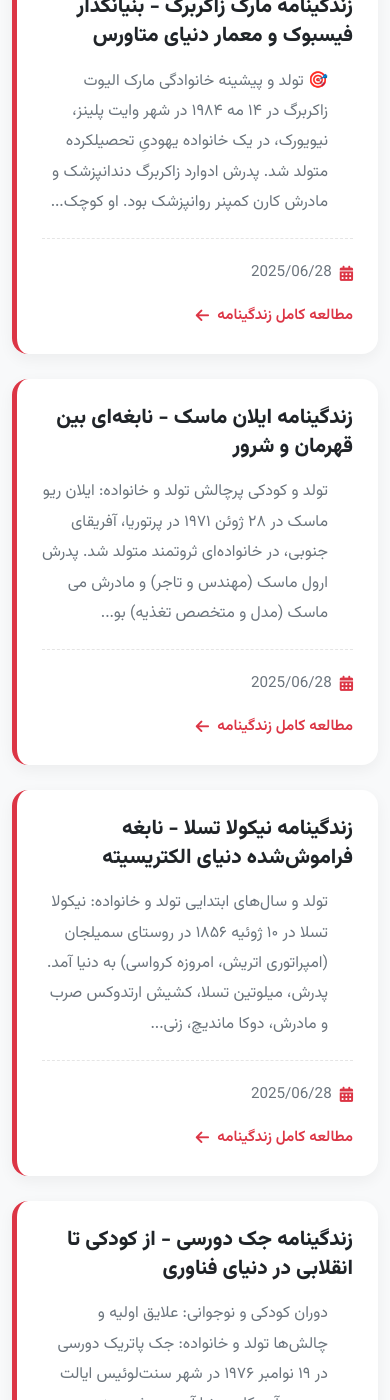
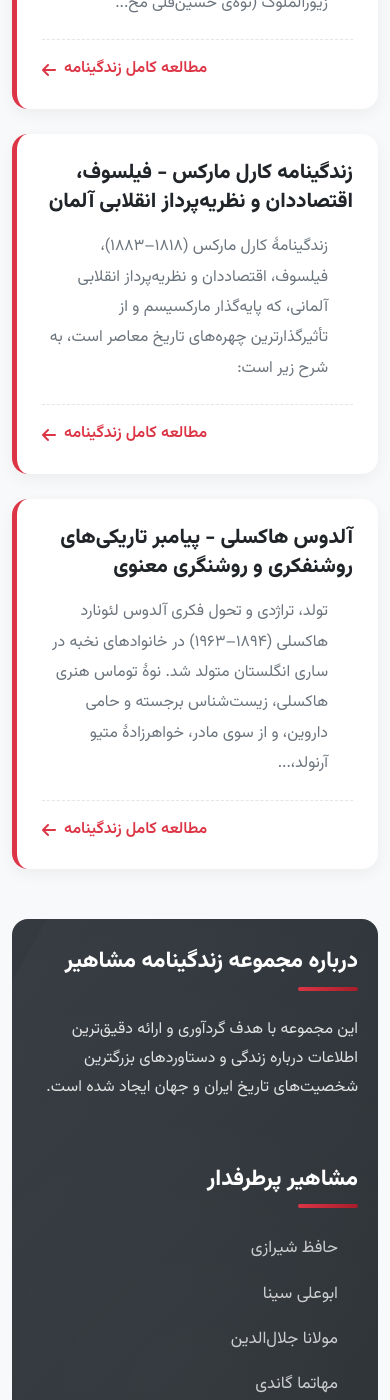
Before and after one commit to darkblog/darkblog.github.io, a Jekyll site: the page built from blog.html, in a window 390 px wide and 1400 px high, scrolled down 25215 px. Built offline with Jekyll 4.4.1, drawn with Linux system fonts in a browser that asks for light colours; some of the changed text lies outside the part shown.

Commit message:
Update blog.html

```diff
--- a/blog.html
+++ b/blog.html
@@ -85,12 +82,12 @@
 
         /* Professional Search Styles */
         .search-container {
-            background: transparent; /* Background removed */
+            background: transparent;
             border-radius: 16px;
-            padding: 0; /* Padding adjusted */
-            margin-bottom: 35px;
-            border: none; /* Border removed */
-            box-shadow: none; /* Box shadow removed */
+            padding: 0;
+            margin-bottom: 40px;
+            border: none;
+            box-shadow: none;
             max-width: 700px;
             margin: 0 auto 40px;
         }
@@ -213,32 +210,16 @@
             line-height: 1;
         }
 
-        .post-meta {
-            display: flex;
-            justify-content: space-between;
-            align-items: center;
-            color: var(--text-secondary);
-            font-size: 0.95rem;
-            padding-top: 20px;
-            border-top: 1px dashed rgba(0, 0, 0, 0.1);
-        }
-
-        .post-date {
-            display: flex;
-            align-items: center;
-        }
-
-        .post-date i {
-            margin-left: 8px;
-            color: var(--primary-color);
-        }
-
         .read-more {
             color: var(--primary-color);
             font-weight: 600;
             display: flex;
             align-items: center;
+            justify-content: flex-end;
             transition: all 0.3s ease;
+            margin-top: 15px;
+            padding-top: 15px;
+            border-top: 1px dashed rgba(0, 0, 0, 0.1);
         }
 
         .read-more i {
@@ -420,12 +401,6 @@
         }
 
         @media (max-width: 576px) {
-            .post-meta {
-                flex-direction: column;
-                align-items: flex-start;
-                gap: 15px;
-            }
-
             .post-title {
                 font-size: 1.3rem;
             }
@@ -455,15 +430,15 @@
         <!-- Header Section -->
         <div class="header">
             <h1>زندگینامه مشاهیر</h1>
-            <p>بیوگرافی بزرگان ایران و جهان به زبان ساده</p>
+            <p>بیوگرافی، دستاوردها و جملات ماندگار بزرگان تاریخ در حوزه‌های سیاست، هنر، علم و ورزش</p>
         </div>
 
         <!-- Professional Search Section -->
         <div class="search-container">
             <form action="https://www.google.com/search" method="get" target="_blank">
                 <div class="search-box">
-                    <input type="text" name="q" class="form-control form-control-lg" placeholder="جستجوی مشاهیر" required>
-                    <input type="hidden" name="sitesearch" value="indexes.ir">
+                    <input type="text" name="q" class="form-control form-control-lg" placeholder="جستجوی گوگل برای زندگینامه مشاهیر..." required>
+                    <input type="hidden" name="sitesearch" value="example.com"> <!-- جایگزین با دامنه سایت -->
                     <button type="submit" class="btn btn-primary"><i class="fas fa-search"></i></button>
                 </div>
             </form>
@@ -482,15 +457,9 @@
                     <div class="post-content">
                         <h3 class="post-title">{{ post.title }}</h3>
                         <p class="post-excerpt">{{ post.excerpt | strip_html | truncate: 200 }}</p>
-                        <div class="post-meta">
-                            <div class="post-date">
-                                <i class="fas fa-calendar-alt"></i>
-                                <span>{{ post.date | date: "%Y/%m/%d" }}</span>
-                            </div>
-                            <div class="read-more">
-                                <span>مطالعه کامل زندگینامه</span>
-                                <i class="fas fa-arrow-left"></i>
-                            </div>
+                        <div class="read-more">
+                            <span>مطالعه کامل زندگینامه</span>
+                            <i class="fas fa-arrow-left"></i>
                         </div>
                     </div>
                 </a>
@@ -501,8 +470,8 @@
         <div class="footer">
             <div class="row">
                 <div class="col-lg-6 mb-5 mb-lg-0">
-                    <h5>درباره سایت</h5>
-                    <p>این سایت با هدف گردآوری و ارائه دقیق‌ترین اطلاعات درباره زندگی و دستاوردهای بزرگترین شخصیت‌های تاریخ ایران و جهان ایجاد شده است.</p>
+                    <h5>درباره مجموعه زندگینامه مشاهیر</h5>
+                    <p>این مجموعه با هدف گردآوری و ارائه دقیق‌ترین اطلاعات درباره زندگی و دستاوردهای بزرگترین شخصیت‌های تاریخ ایران و جهان ایجاد شده است.</p>
                 </div>
 
                 <div class="col-lg-3 col-md-6 mb-5 mb-md-0">
```
Also changed, not shown: other parts of blog.html (+2 -5 lines).
